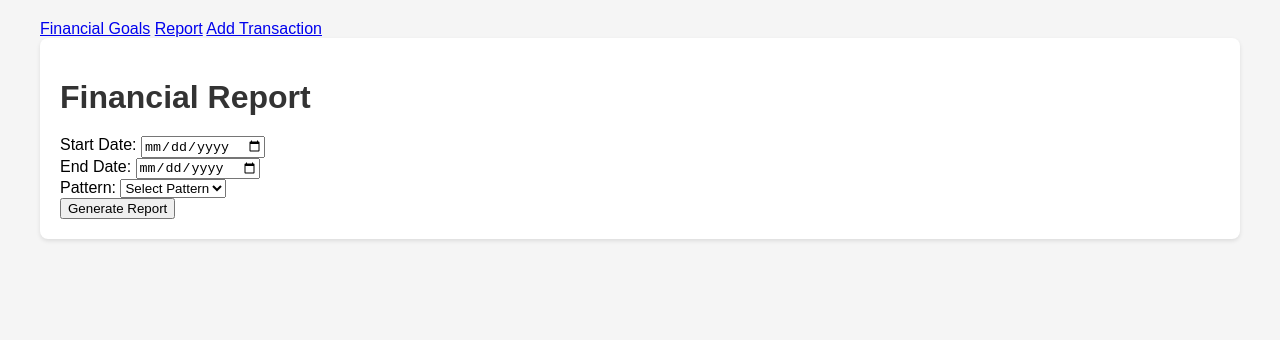
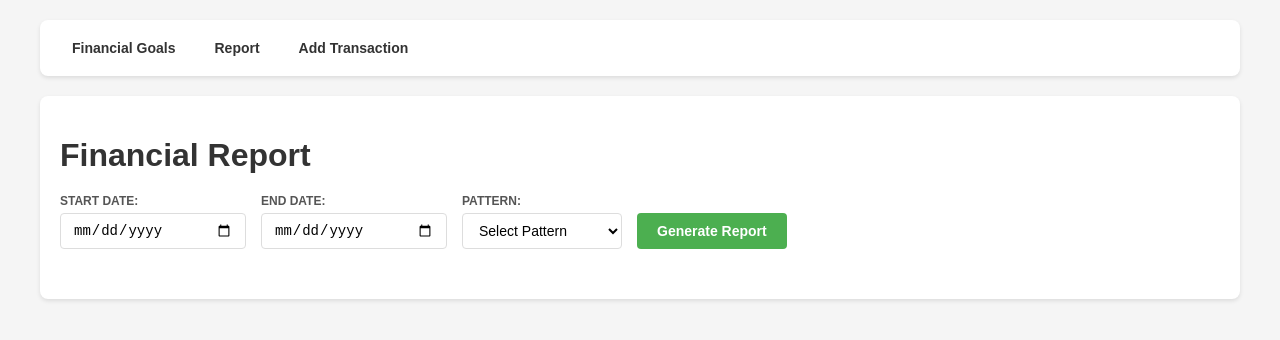
Before and after one commit to Mario-Nasser/Budget-Wise, a website: page frontEnd/report.html in a window 1280 px wide. Drawn offline with nearby package versions, Linux system fonts and the light colour scheme.

Commit message:
add style for the nav and form / and make interfaces for repoertin back-end

```diff
--- /dev/null
+++ b/frontEnd/assets/css/nav.css
@@ -0,0 +1,27 @@
+/* ===== NAVBAR ===== */
+nav {
+    background: white;
+    padding: 12px 20px;
+    border-radius: 8px;
+    box-shadow: 0 2px 4px rgba(0, 0, 0, 0.1);
+    margin-bottom: 20px;
+    display: flex;
+    gap: 15px;
+    align-items: center;
+    flex-wrap: wrap;
+}
+
+nav a {
+    text-decoration: none;
+    color: #333;
+    font-weight: bold;
+    font-size: 14px;
+    padding: 8px 12px;
+    border-radius: 6px;
+    transition: all 0.3s ease;
+}
+
+nav a:hover {
+    background-color: #e8f5e9;
+    color: #2e7d32;
+}
--- a/frontEnd/assets/css/report.css
+++ b/frontEnd/assets/css/report.css
@@ -5,6 +5,59 @@ body {
     margin: 0 auto;
     padding: 20px;
     background-color: #f5f5f5;
+}
+
+/* ===== FORM LAYOUT FIX (important) ===== */
+#filter-form {
+    display: flex;
+    gap: 15px;
+    margin-bottom: 30px;
+    flex-wrap: wrap;
+    align-items: flex-end;
+}
+
+/* each field container */
+#filter-form > div {
+    display: flex;
+    flex-direction: column;
+    gap: 5px;
+}
+
+/* labels */
+#filter-form label {
+    font-size: 12px;
+    font-weight: bold;
+    color: #555;
+    text-transform: uppercase;
+}
+
+/* inputs + select */
+#filter-form input[type="date"],
+#filter-form select {
+    padding: 8px 12px;
+    border: 1px solid #ddd;
+    border-radius: 4px;
+    font-size: 14px;
+    background: white;
+    min-width: 160px;
+}
+
+/* button consistent with theme */
+#filter-form button {
+    background-color: #4CAF50;
+    color: white;
+    padding: 10px 20px;
+    border: none;
+    border-radius: 4px;
+    cursor: pointer;
+    font-size: 14px;
+    font-weight: bold;
+    transition: background-color 0.3s;
+    height: fit-content;
+}
+
+#filter-form button:hover {
+    background-color: #45a049;
 }
 
 #info, #charts {
--- a/frontEnd/assets/js/report.js
+++ b/frontEnd/assets/js/report.js
@@ -20,7 +20,7 @@ function generateReport(e) {
         startDate.value = thirtyDaysAgo.toISOString().split('T')[0];
     }
     if(!pattern.value) {
-        pattern.value = 'week'; // Default pattern
+        pattern.value = 'day'; // Default pattern
     }else if(pattern.value === 'month' && (new Date(endDate.value) - new Date(startDate.value)) < 30 * 24 * 60 * 60 * 1000) {
         patternError.textContent = 'Please select a date range of greater than 30 days for monthly pattern.';
         return;
@@ -85,10 +85,10 @@ function displayReportInfo(reportData) {
     document.getElementById('netSavings').textContent = `$${(reportData.totalIncome - reportData.totalExpenses).toFixed(2)}`;
 
     // Category breakdown
-    const categoryBreakdownHTML = reportData.categoryBreakdown
+    const categoryBreakdownHTML = reportData.expenseByCategory
         .map(cat => `
             <div>
-                <strong>${cat.categoryName}</strong>: $${cat.amount.toFixed(2)} (${cat.percentage.toFixed(1)}%)
+                <strong>${cat.categoryName}</strong>: $${cat.totalAmount.toFixed(2)} (${cat.percentage.toFixed(1)}%)
             </div>
         `)
         .join('');
--- a/frontEnd/report.html
+++ b/frontEnd/report.html
@@ -6,6 +6,7 @@
     <meta name="viewport" content="width=device-width, initial-scale=1.0">
     <title>Financial Report</title>
     <link rel="stylesheet" href="./assets/css/report.css">
+    <link rel="stylesheet" href="./assets/css/nav.css">
 
 </head>
 
@@ -73,13 +74,14 @@
                 <h3>spending patterns</h3>
                 <canvas id="spendingPatternChart"></canvas>
             </div>
-        </section>
-
-        <!-- charts for expenses breakdown -->
-        <section id="charts">
+            <!-- charts for expenses breakdown -->
+            <section id="charts">
             <canvas id="myChart"></canvas>
             <canvas id="incomeExpenseBarChart"></canvas>
         </section>
+        </section>
+
+
     </div>
 
     <script src="https://cdn.jsdelivr.net/npm/chart.js"></script>
```
Also changed, not shown: backEnd/src/models/Reports.dto.ts (added, +27 -0 lines), backEnd/src/services/reportService.ts (+32 -32 lines), frontEnd/addTransaction.html (+1 -0 lines), frontEnd/index.html (+1 -0 lines).
